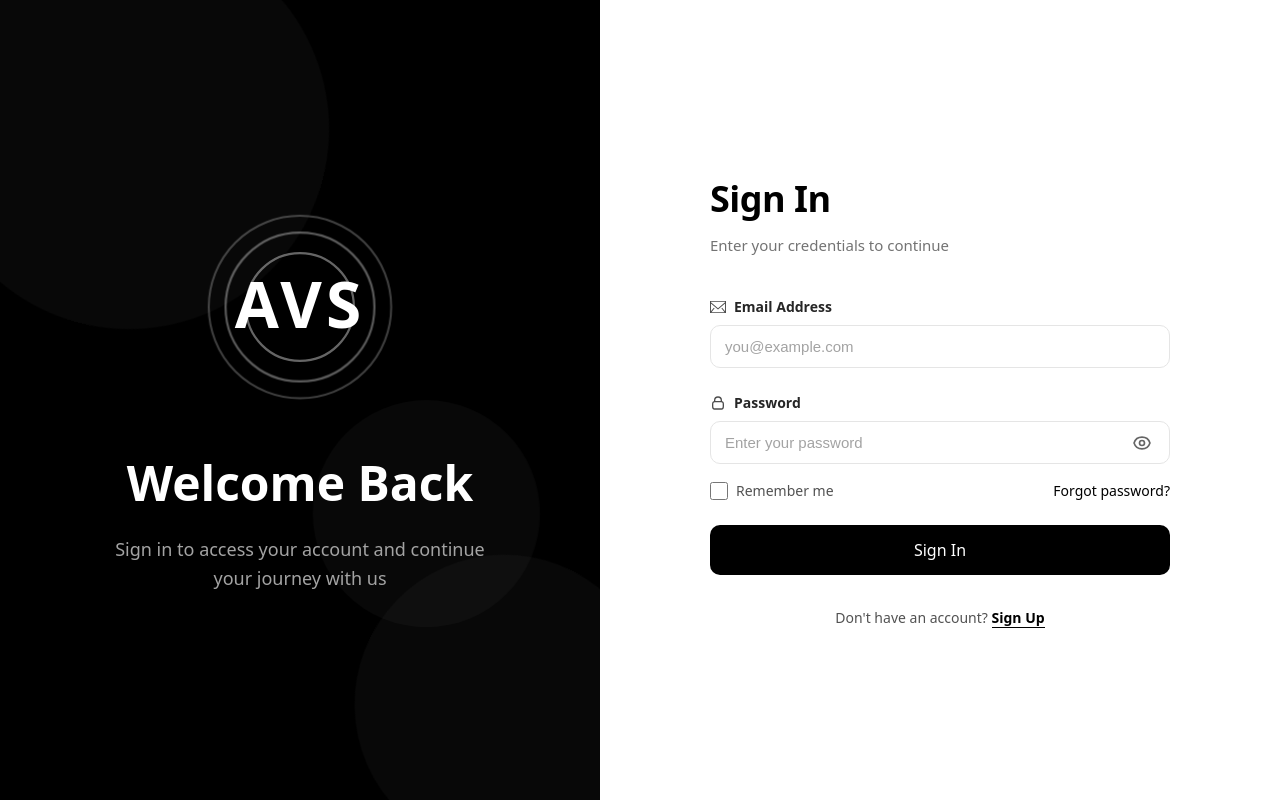
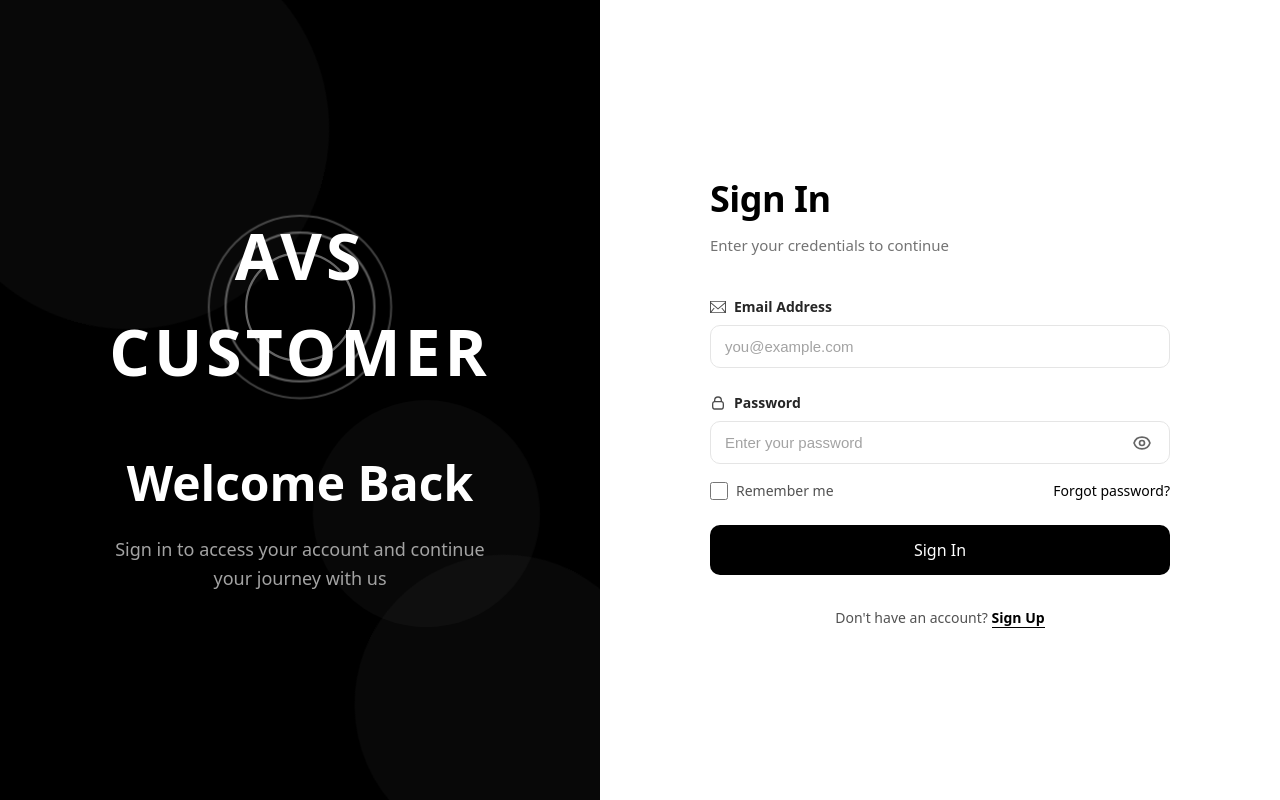
Before and after one commit to abhaypratapverma/Avs-Product-Ui, a React (Vite) app: page /client/signin in a window 1280 px wide. Built offline with nearby package versions, Linux system fonts and the light colour scheme.

Commit message:
added avs-to ave customer

```diff
--- a/package.json
+++ b/package.json
@@ -11,6 +11,7 @@
   },
   "dependencies": {
     "@reduxjs/toolkit": "^2.11.2",
+    "eslint-plugin-import": "^2.32.0",
     "react": "^19.2.0",
     "react-dom": "^19.2.0",
     "react-redux": "^9.2.0",
--- a/src/container/UserAuth/SignIn.jsx
+++ b/src/container/UserAuth/SignIn.jsx
@@ -62,7 +62,7 @@ const SignIn = () => {
             <div className="auth-logo-circle auth-logo-circle-1"></div>
             <div className="auth-logo-circle auth-logo-circle-2"></div>
             <div className="auth-logo-circle auth-logo-circle-3"></div>
-            <div className="auth-logo-text">AVS</div>
+            <div className="auth-logo-text">AVS CUSTOMER</div>
           </div>
           <h1 className="auth-brand-title">Welcome Back</h1>
           <p className="auth-brand-subtitle">Sign in to access your account and continue your journey with us</p>
```
Also changed, not shown: 2 other files (tests, documents, lock files or other folders).
